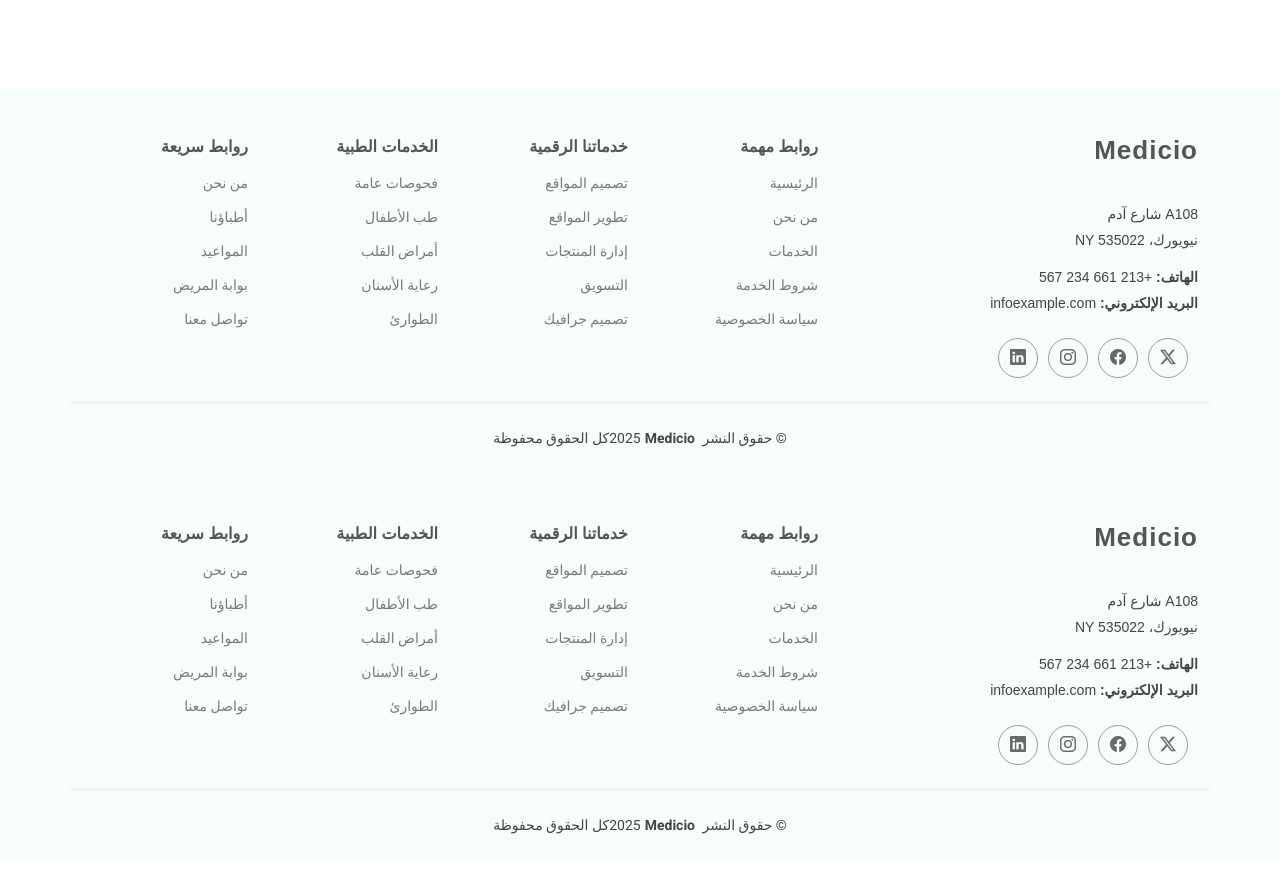
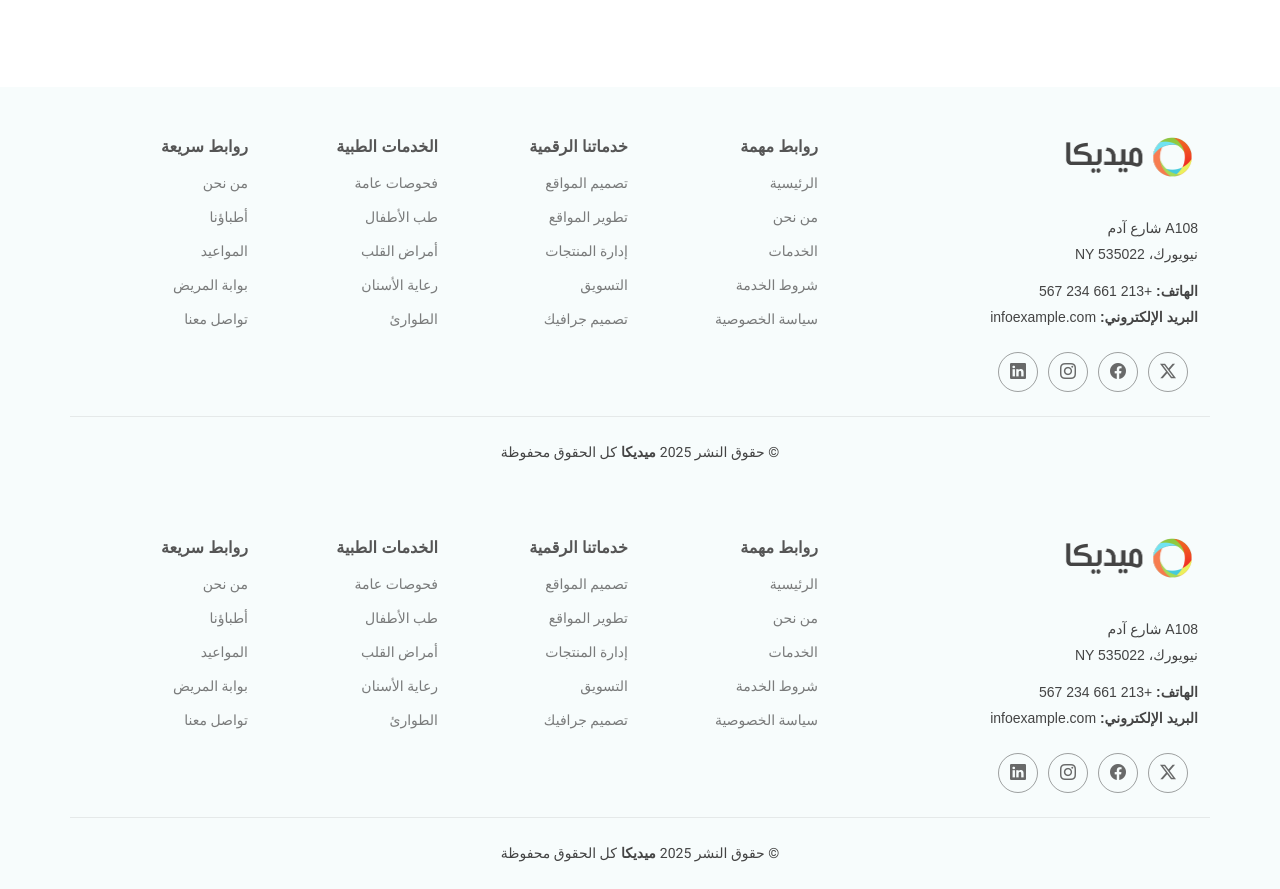
Before and after one commit to MostefaBoudjema/nuxt3-MediCio, a Nuxt app: page /service-details in a window 1280 px wide. Shown: the part 1580-2469 px from the top of the page. Before the commit the page ends 2441 px from the top, so only its background shows below. Built offline with nearby package versions, Linux system fonts and the light colour scheme.

Commit message:
update footer

```diff
--- a/app/components/shared/FooterSection.vue
+++ b/app/components/shared/FooterSection.vue
@@ -2,18 +2,19 @@
 </script>
 
 <template>
-  <div :class="{'rtl': $i18n.locale === 'ar'}">
+  <div :class="{ 'rtl': $i18n.locale === 'ar' }">
     <footer id="footer" class="footer light-background">
       <div class="container footer-top">
         <div class="row gy-4">
           <div class="col-lg-4 col-md-6 footer-about">
-            <NuxtLink href="/" class="logo d-flex align-items-center">
-              <span class="sitename">Medicio</span>
+            <NuxtLink to="/" class="logo d-flex align-items-center ms-auto">
+              <img :src="$i18n.locale === 'ar' ? '/img/logo - rtl.png' : '/img/logo.png'" alt="Logo">
             </NuxtLink>
             <div class="footer-contact pt-3">
               <p>{{ $t('footer.address.line1') }}</p>
               <p>{{ $t('footer.address.line2') }}</p>
-              <p class="mt-3"><strong>{{ $t('footer.phone.label') }}</strong> <span>{{ $t('footer.phone.number') }}</span></p>
+              <p class="mt-3"><strong>{{ $t('footer.phone.label') }}</strong> <span>{{ $t('footer.phone.number')
+                  }}</span></p>
               <p><strong>{{ $t('footer.email.label') }}</strong> <span>{{ $t('footer.email.address') }}</span></p>
             </div>
             <div class="social-links d-flex mt-4">
@@ -72,7 +73,7 @@
 
       <div class="container copyright text-center mt-4">
         <p>© <span>{{ $t('footer.copyright.year') }}</span>
-          <strong class="px-1 sitename">Medicio</strong>
+          <strong class="px-1 sitename">{{ $t('Medicio') }}</strong>
           <span>{{ $t('footer.copyright.rights') }}</span>
         </p>
       </div>
--- a/i18n/locales/ar.json
+++ b/i18n/locales/ar.json
@@ -1,4 +1,5 @@
 {
+    "Medicio" : "ميديكا",
     "about": {
         "title": "من نحن",
         "subtitle": "فريقنا متكوّن من مطورين ومبدعين شغوفين، نقدّم حلول رقمية مصممة خصيصًا لتلبية احتياجات عملك.",
@@ -12,7 +13,7 @@
     },
     "hero": {
         "slide1": {
-            "title": "مرحبًا بكم في Medicio",
+            "title": "مرحبًا بكم في ميديكا",
             "text": "نقدّم خدمات طبية من الطراز الرفيع..."
         },
         "slide2": {
@@ -328,12 +329,12 @@
         "subtitle": "ماذا يقول عنا مرضانا وشركاؤنا",
         "items": [
             {
-                "text": "العناية اللي تلقيتها في Medicio كانت ممتازة. الطاقم كان جد متفهم ومهتم فعلاً برحلة شفائي.",
+                "text": "العناية اللي تلقيتها في ميديكا كانت ممتازة. الطاقم كان جد متفهم ومهتم فعلاً برحلة شفائي.",
                 "name": "سول غودمان",
                 "role": "رائد أعمال"
             },
             {
-                "text": "تجربتي مع فريق البحث في Medicio كانت رائعة. الاحترافية والتجديد عطاونا نتائج ملموسة في الدراسة السريرية.",
+                "text": "تجربتي مع فريق البحث في ميديكا كانت رائعة. الاحترافية والتجديد عطاونا نتائج ملموسة في الدراسة السريرية.",
                 "name": "سارة ويلسون",
                 "role": "مصممة"
             },
--- a/i18n/locales/en.json
+++ b/i18n/locales/en.json
@@ -1,4 +1,6 @@
 {
+
+    "Medicio" : "Medicio",
     "about": {
         "title": "About Us",
         "subtitle": "We are a dedicated team of developers and creatives delivering impactful digital solutions tailored to your business needs.",
```
